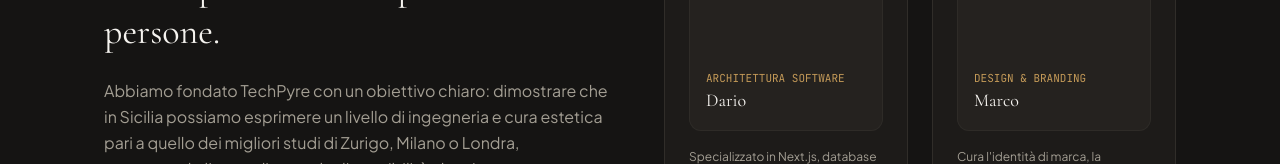
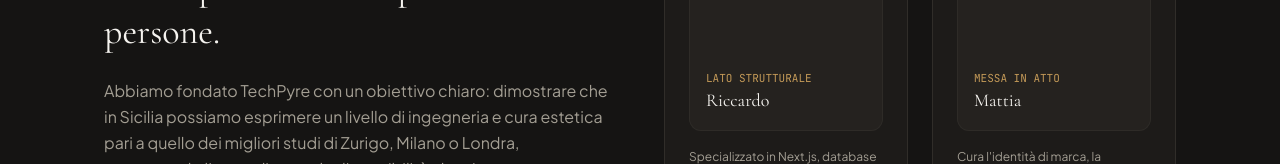
Before and after one commit to techpyre/techpyre, a Next.js app: page / in a window 1280 px wide. Shown: the part 1911-2075 px from the top of the page. Built offline with nearby package versions, Linux system fonts and the light colour scheme.

Commit message:
modificate le informazioni sui founder

```diff
--- a/components/StoryAndCraft.tsx
+++ b/components/StoryAndCraft.tsx
@@ -33,8 +33,8 @@
         <div className="lg:col-span-6 grid grid-cols-1 sm:grid-cols-2 gap-6">
           <div className="p-6 rounded-2xl bg-[#1D1B19] border border-[#D7CCB9]/10 space-y-4">
             <div className="h-40 rounded-xl bg-[#25221F] flex flex-col justify-end p-4 border border-[#D7CCB9]/5">
-              <span className="text-[11px] font-mono text-[#C49A58]">ARCHITETTURA SOFTWARE</span>
-              <span className="font-serif text-lg text-[#F5F3EF]">Dario</span>
+              <span className="text-[11px] font-mono text-[#C49A58]">LATO STRUTTURALE</span>
+              <span className="font-serif text-lg text-[#F5F3EF]">Riccardo</span>
             </div>
             <p className="text-xs text-[#A39E93] leading-relaxed">
               Specializzato in Next.js, database distribuiti e infrastrutture ad alte prestazioni senza latenza.
@@ -43,8 +43,8 @@
 
           <div className="p-6 rounded-2xl bg-[#1D1B19] border border-[#D7CCB9]/10 space-y-4">
             <div className="h-40 rounded-xl bg-[#25221F] flex flex-col justify-end p-4 border border-[#D7CCB9]/5">
-              <span className="text-[11px] font-mono text-[#C49A58]">DESIGN & BRANDING</span>
-              <span className="font-serif text-lg text-[#F5F3EF]">Marco</span>
+              <span className="text-[11px] font-mono text-[#C49A58]">MESSA IN ATTO</span>
+              <span className="font-serif text-lg text-[#F5F3EF]">Mattia</span>
             </div>
             <p className="text-xs text-[#A39E93] leading-relaxed">
               Cura l&apos;identità di marca, la tipografia editoriale e le interazioni che rendono memorabile il prodotto.
```
Also changed, not shown: 1 other file (tests, documents, lock files or other folders).
